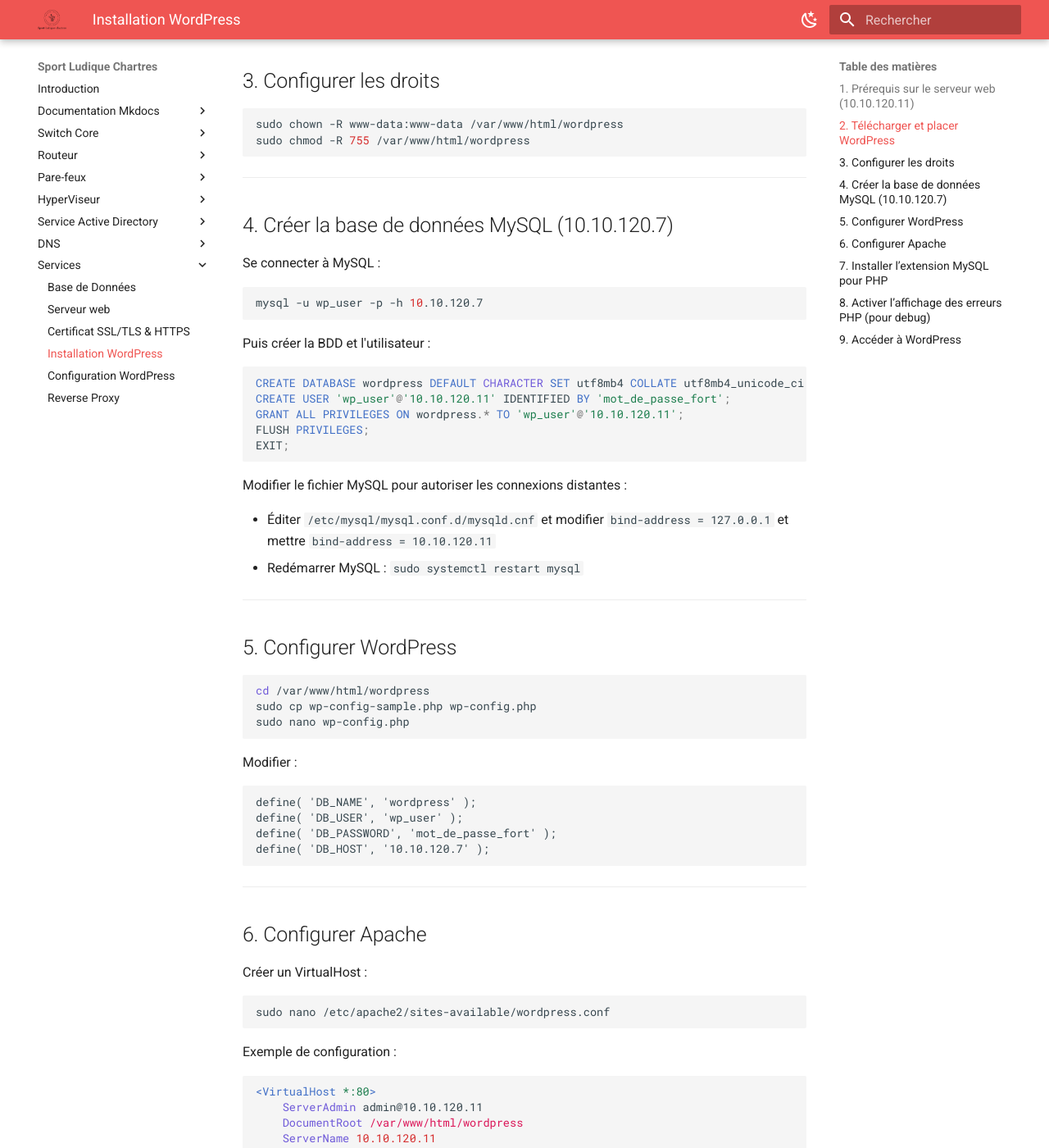
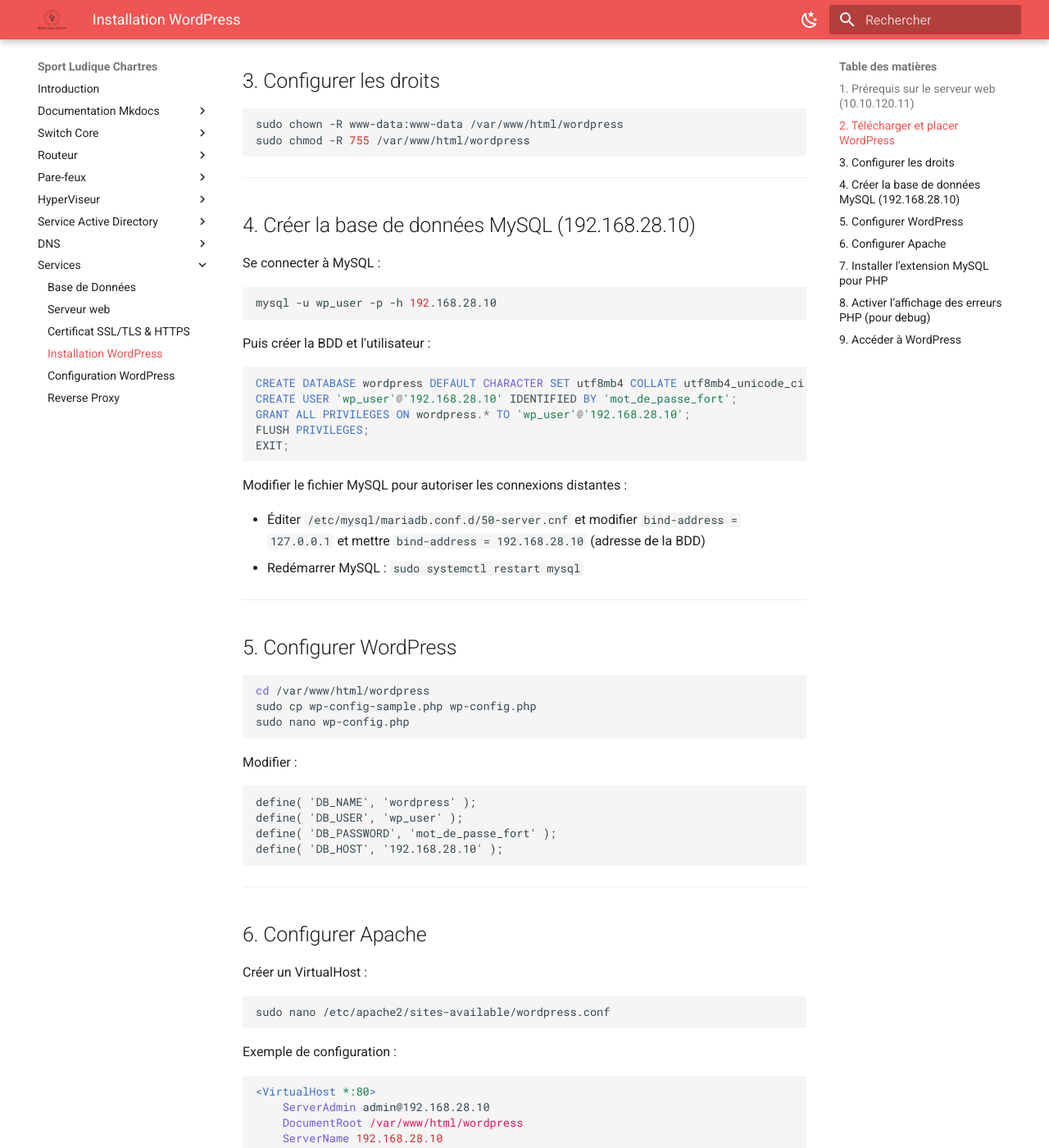
Before and after one commit to Sym-0ne/sport-ludique-Chartres, an MkDocs documentation site: the page built from docs/Services/wordpress.md, in a window 1280 px wide and 1400 px high, scrolled down 614 px. Shown: the whole window at 82% size. Built offline with MkDocs 1.6.1 and Material for MkDocs 9.7.7, drawn with Linux system fonts in a browser that asks for light colours; some of the changed text lies outside the part shown.

Commit message:
modif doc

````diff
--- a/docs/Services/wordpress.md
+++ b/docs/Services/wordpress.md
@@ -33,27 +33,27 @@
 
 ---
 
-## 4. Créer la base de données MySQL (10.10.120.7)
+## 4. Créer la base de données MySQL (192.168.28.10)
 
 Se connecter à MySQL :
 
 ```bash
-mysql -u wp_user -p -h 10.10.120.7
+mysql -u wp_user -p -h 192.168.28.10
 ```
 
 Puis créer la BDD et l'utilisateur :
 
 ```sql
 CREATE DATABASE wordpress DEFAULT CHARACTER SET utf8mb4 COLLATE utf8mb4_unicode_ci;
-CREATE USER 'wp_user'@'10.10.120.11' IDENTIFIED BY 'mot_de_passe_fort';
-GRANT ALL PRIVILEGES ON wordpress.* TO 'wp_user'@'10.10.120.11';
+CREATE USER 'wp_user'@'192.168.28.10' IDENTIFIED BY 'mot_de_passe_fort';
+GRANT ALL PRIVILEGES ON wordpress.* TO 'wp_user'@'192.168.28.10';
 FLUSH PRIVILEGES;
 EXIT;
 ```
 
 Modifier le fichier MySQL pour autoriser les connexions distantes :
 
-* Éditer `/etc/mysql/mysql.conf.d/mysqld.cnf` et modifier `bind-address = 127.0.0.1` et mettre `bind-address = 10.10.120.11`
+* Éditer `/etc/mysql/mariadb.conf.d/50-server.cnf` et modifier `bind-address = 127.0.0.1` et mettre `bind-address = 192.168.28.10` (adresse de la BDD)
 * Redémarrer MySQL : `sudo systemctl restart mysql`
 
 ---
@@ -72,7 +72,7 @@
 define( 'DB_NAME', 'wordpress' );
 define( 'DB_USER', 'wp_user' );
 define( 'DB_PASSWORD', 'mot_de_passe_fort' );
-define( 'DB_HOST', '10.10.120.7' );
+define( 'DB_HOST', '192.168.28.10' );
 ```
 
 ---
@@ -89,9 +89,9 @@
 
 ```apache
 <VirtualHost *:80>
-    ServerAdmin admin@10.10.120.11
+    ServerAdmin admin@192.168.28.10
     DocumentRoot /var/www/html/wordpress
-    ServerName 10.10.120.11
+    ServerName 192.168.28.10
 
     <Directory /var/www/html/wordpress>
         AllowOverride All
@@ -153,7 +153,7 @@
 Dans ton navigateur :
 
 ```
-http://10.10.120.11/
+http://192.168.28.10/
 ```
 
 Tu devrais voir l’écran d’installation de WordPress (choix de la langue, création compte admin, etc.).
````
